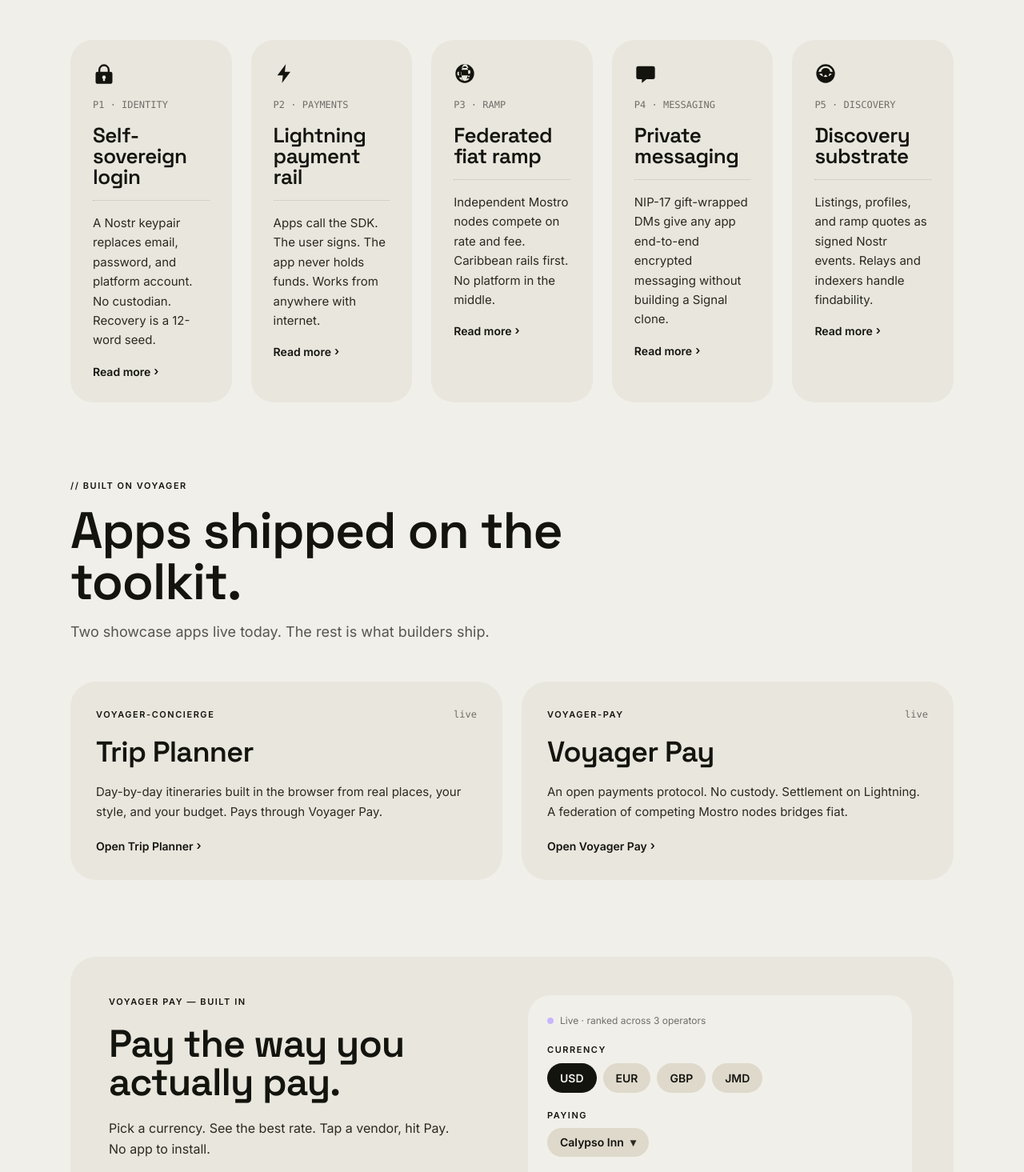
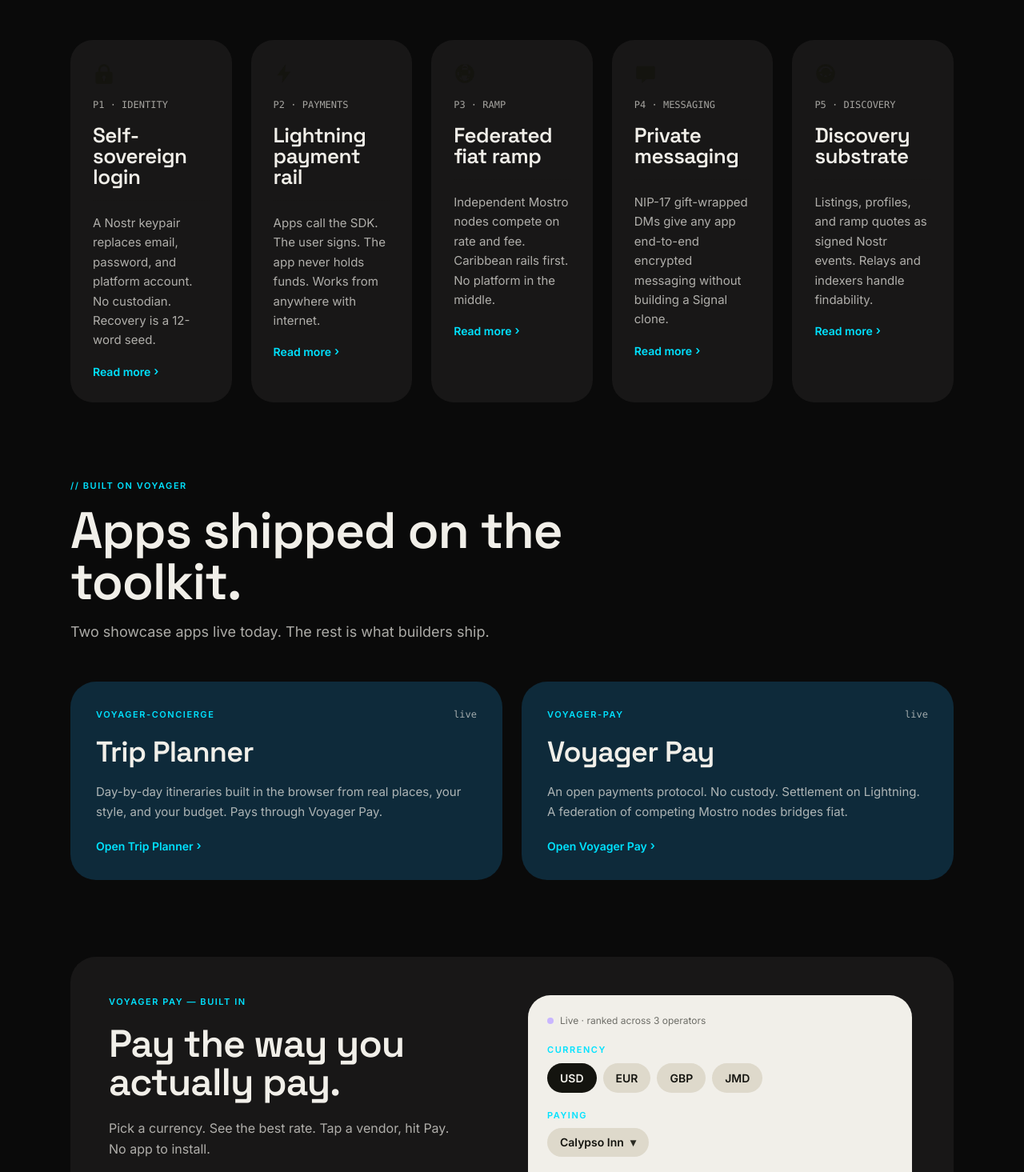
Before and after one commit to terrifickid/voyager, a SvelteKit app in the folder voyager/: page / in a window 1280 px wide. Shown: the part 1165-2630 px from the top of the page at 80% size. Built offline with nearby package versions, Linux system fonts and the light colour scheme.

Commit message:
color cool

```diff
--- a/voyager/src/lib/components/PrimitiveCard.svelte
+++ b/voyager/src/lib/components/PrimitiveCard.svelte
@@ -2,21 +2,26 @@
 	import Icon from './Icon.svelte';
 	import Divider from './Divider.svelte';
 
-	/** @type {{ id: string, code: string, title: string, body: string, icon: string, href: string }} */
-	let { id, code, title, body, icon, href } = $props();
+	/**
+	 * @typedef {'civic-ocean' | 'editorial' | 'rasta' | 'carnival-poster' | 'heritage-sepia'} Register
+	 */
+	/** @type {{ id: string, code: string, title: string, body: string, icon: string, href: string, register?: Register }} */
+	let { id, code, title, body, icon, href, register = 'editorial' } = $props();
 </script>
 
 <a
 	{id}
-	href={href}
-	class="group flex flex-col gap-4 rounded-[28px] bg-bone-100 p-7 transition-colors hover:bg-bone-200 focus-visible:outline-none focus-visible:ring-2 focus-visible:ring-ink focus-visible:ring-offset-2 focus-visible:ring-offset-bone-50"
+	{href}
+	data-register={register}
+	class="group flex flex-col gap-4 rounded-[28px] p-7 transition-colors focus-visible:outline-none focus-visible:ring-2 focus-visible:ring-ink focus-visible:ring-offset-2"
+	style="background-color: var(--register-card); color: var(--register-text);"
 >
 	<Icon name={icon} tone="ink" size={28} />
-	<span class="font-mono text-[12px] text-muted">{code}</span>
-	<h3 class="font-display text-[26px] leading-[1.05] text-ink">{title}</h3>
+	<span class="font-mono text-[12px]" style="color: var(--register-muted);">{code}</span>
+	<h3 class="font-display text-[26px] leading-[1.05]" style="color: var(--register-text);">{title}</h3>
 	<Divider />
-	<p class="text-[15px] leading-relaxed text-ink-2">{body}</p>
-	<span class="inline-flex items-center gap-1 text-[14px] font-semibold text-ink">
+	<p class="text-[15px] leading-relaxed" style="color: var(--register-on-dark-soft);">{body}</p>
+	<span class="inline-flex items-center gap-1 text-[14px] font-semibold" style="color: var(--carnival-cyan);">
 		Read more
 		<span aria-hidden="true" class="text-[1.05em] leading-none transition-transform group-hover:translate-x-0.5">›</span>
 	</span>
--- a/voyager/src/lib/components/UseCaseCard.svelte
+++ b/voyager/src/lib/components/UseCaseCard.svelte
@@ -1,17 +1,22 @@
 <script>
-	/** @type {{ id: string, code: string, title: string, body: string, href: string }} */
-	let { id, code, title, body, href } = $props();
+	/**
+	 * @typedef {'civic-ocean' | 'editorial' | 'rasta' | 'carnival-poster' | 'heritage-sepia'} Register
+	 */
+	/** @type {{ id: string, code: string, title: string, body: string, href: string, register?: Register }} */
+	let { id, code, title, body, href, register = 'editorial' } = $props();
 </script>
 
 <a
 	{id}
 	href={href}
-	class="group flex flex-col gap-3 rounded-[24px] bg-bone-100 p-6 transition-colors hover:bg-bone-200 focus-visible:outline-none focus-visible:ring-2 focus-visible:ring-ink focus-visible:ring-offset-2 focus-visible:ring-offset-bone-50"
+	data-register={register}
+	class="group flex flex-col gap-3 rounded-[24px] p-6 transition-colors focus-visible:outline-none focus-visible:ring-2 focus-visible:ring-ink focus-visible:ring-offset-2"
+	style="background-color: var(--register-card); color: var(--register-text);"
 >
-	<span class="font-mono text-[12px] text-muted">{code}</span>
-	<h3 class="font-display text-xl leading-[1.1] text-ink">{title}</h3>
-	<p class="text-[14px] leading-relaxed text-ink-2">{body}</p>
-	<span class="mt-1 inline-flex items-center gap-1 text-[13px] font-semibold text-ink">
+	<span class="font-mono text-[12px]" style="color: var(--register-muted);">{code}</span>
+	<h3 class="font-display text-xl leading-[1.1]" style="color: var(--register-text);">{title}</h3>
+	<p class="text-[14px] leading-relaxed" style="color: var(--register-on-dark-soft);">{body}</p>
+	<span class="mt-1 inline-flex items-center gap-1 text-[13px] font-semibold" style="color: var(--carnival-cyan);">
 		Open
 		<span aria-hidden="true" class="text-[1.05em] leading-none transition-transform group-hover:translate-x-0.5">›</span>
 	</span>
--- a/voyager/src/routes/+layout.svelte
+++ b/voyager/src/routes/+layout.svelte
@@ -25,7 +25,8 @@
 		}
 		if (pathname === '/principles') return 'rasta';
 		if (pathname === '/build') return 'heritage-sepia';
-		if (pathname === '/' || pathname.startsWith('/docs')) return 'editorial';
+		if (pathname === '/') return 'carnival-poster';
+		if (pathname.startsWith('/docs')) return 'editorial';
 		return 'civic-ocean';
 	}
 
--- a/voyager/src/routes/+page.svelte
+++ b/voyager/src/routes/+page.svelte
@@ -33,10 +33,10 @@
 	<title>Voyager — Caribbean-first toolkit for the region's apps</title>
 </svelte:head>
 
-<RegisterSection register="editorial">
+<RegisterSection register="carnival-poster">
 
 <!-- 1. Ribbon -->
-<div class="w-full" style="background: var(--lime); color: var(--lime-ink);">
+<div class="w-full" style="background: var(--carnival-magenta); color: var(--bone-50);">
 	<div class="mx-auto flex max-w-6xl flex-wrap items-center justify-center gap-x-3 gap-y-1 px-6 py-2.5 text-[13px] font-medium">
 		<span>
 			<span class="font-semibold">Voyager</span> — an open toolkit for building Caribbean-first apps. Now in alpha.
@@ -52,10 +52,10 @@
 <section class="mx-auto max-w-6xl px-6 pt-20 pb-20 lg:pt-28 lg:pb-28">
 	<div class="flex flex-col gap-8">
 		<span class="eyebrow">Open toolkit · Caribbean first</span>
-		<h1 class="font-display text-[56px] sm:text-[80px] lg:text-[112px] text-ink leading-[0.95] max-w-5xl">
+		<h1 class="font-display text-[56px] sm:text-[80px] lg:text-[112px] leading-[0.95] max-w-5xl" style="color: var(--register-text);">
 			An open toolkit for building Caribbean-first apps.
 		</h1>
-		<p class="max-w-2xl text-lg leading-relaxed text-ink-2">
+		<p class="max-w-2xl text-lg leading-relaxed" style="color: var(--register-on-dark-soft);">
 			Five primitives, one SDK, no platform in the middle. Voyager gives any developer in the region — or in the diaspora — the rails to ship apps that don't route through US/EU payment processors.
 		</p>
 		<div class="flex flex-wrap items-center gap-3">
@@ -74,7 +74,7 @@
 	/>
 	<div class="mt-12 grid grid-cols-1 gap-6 md:grid-cols-2 lg:grid-cols-5">
 		{#each PRIMITIVES as p (p.id)}
-			<PrimitiveCard id={p.id} code={p.code} title={p.title} body={p.body} icon={p.icon} href={p.href} />
+			<PrimitiveCard id={p.id} code={p.code} title={p.title} body={p.body} icon={p.icon} href={p.href} register="carnival-poster" />
 		{/each}
 	</div>
 </section>
@@ -89,34 +89,36 @@
 	<div class="mt-12 grid grid-cols-1 gap-6 md:grid-cols-2">
 		<a
 			href="/projects/trip-planner"
-			class="group flex flex-col gap-5 rounded-[32px] bg-bone-100 p-8 transition-colors hover:bg-bone-200"
+			class="group flex flex-col gap-5 rounded-[32px] p-8 transition-colors"
+			style="background-color: var(--register-card-teal); color: var(--register-text);"
 		>
 			<div class="flex items-center justify-between">
 				<span class="eyebrow">voyager-concierge</span>
-				<span class="font-mono text-[12px] text-muted">live</span>
+				<span class="font-mono text-[12px]" style="color: var(--register-muted);">live</span>
 			</div>
-			<h3 class="font-display text-[36px] leading-[1.05] text-ink">Trip Planner</h3>
-			<p class="text-[15px] leading-relaxed text-ink-2">
+			<h3 class="font-display text-[36px] leading-[1.05]" style="color: var(--register-text);">Trip Planner</h3>
+			<p class="text-[15px] leading-relaxed" style="color: var(--register-on-dark-soft);">
 				Day-by-day itineraries built in the browser from real places, your style, and your budget. Pays through Voyager Pay.
 			</p>
-			<span class="mt-auto inline-flex items-center gap-1 text-[14px] font-semibold text-ink">
+			<span class="mt-auto inline-flex items-center gap-1 text-[14px] font-semibold" style="color: var(--carnival-cyan);">
 				Open Trip Planner
 				<span aria-hidden="true" class="text-[1.05em] leading-none transition-transform group-hover:translate-x-0.5">›</span>
 			</span>
 		</a>
 		<a
 			href="/projects/voyager-pay"
-			class="group flex flex-col gap-5 rounded-[32px] bg-bone-100 p-8 transition-colors hover:bg-bone-200"
+			class="group flex flex-col gap-5 rounded-[32px] p-8 transition-colors"
+			style="background-color: var(--register-card-teal); color: var(--register-text);"
 		>
 			<div class="flex items-center justify-between">
 				<span class="eyebrow">voyager-pay</span>
-				<span class="font-mono text-[12px] text-muted">live</span>
+				<span class="font-mono text-[12px]" style="color: var(--register-muted);">live</span>
 			</div>
-			<h3 class="font-display text-[36px] leading-[1.05] text-ink">Voyager Pay</h3>
-			<p class="text-[15px] leading-relaxed text-ink-2">
+			<h3 class="font-display text-[36px] leading-[1.05]" style="color: var(--register-text);">Voyager Pay</h3>
+			<p class="text-[15px] leading-relaxed" style="color: var(--register-on-dark-soft);">
 				An open payments protocol. No custody. Settlement on Lightning. A federation of competing Mostro nodes bridges fiat.
 			</p>
-			<span class="mt-auto inline-flex items-center gap-1 text-[14px] font-semibold text-ink">
+			<span class="mt-auto inline-flex items-center gap-1 text-[14px] font-semibold" style="color: var(--carnival-cyan);">
 				Open Voyager Pay
 				<span aria-hidden="true" class="text-[1.05em] leading-none transition-transform group-hover:translate-x-0.5">›</span>
 			</span>
@@ -126,14 +128,14 @@
 
 <!-- 5. Voyager Pay — built in (kept verbatim) -->
 <section class="mx-auto max-w-6xl px-6 pb-24">
-	<div class="rounded-[32px] bg-bone-100 p-8 sm:p-12">
+	<div class="rounded-[32px] p-8 sm:p-12" style="background-color: var(--register-card);">
 		<div class="grid grid-cols-1 items-start gap-10 lg:grid-cols-2">
 			<div class="flex flex-col gap-5">
 				<span class="eyebrow">Voyager Pay — built in</span>
-				<h2 class="font-display text-[32px] sm:text-[40px] lg:text-[48px] text-ink leading-[1.05]">
+				<h2 class="font-display text-[32px] sm:text-[40px] lg:text-[48px] leading-[1.05]" style="color: var(--register-text);">
 					Pay the way you actually pay.
 				</h2>
-				<p class="max-w-md text-base leading-relaxed text-ink-2">
+				<p class="max-w-md text-base leading-relaxed" style="color: var(--register-on-dark-soft);">
 					Pick a currency. See the best rate. Tap a vendor, hit Pay. No app to install.
 				</p>
 				<div class="mt-2">
@@ -154,7 +156,7 @@
 	/>
 	<div class="mt-12 grid grid-cols-1 gap-4 sm:grid-cols-2 lg:grid-cols-4">
 		{#each USE_CASES as uc (uc.id)}
-			<UseCaseCard id={uc.id} code={uc.code} title={uc.title} body={uc.body} href={uc.href} />
+			<UseCaseCard id={uc.id} code={uc.code} title={uc.title} body={uc.body} href={uc.href} register="carnival-poster" />
 		{/each}
 	</div>
 	<div class="mt-10">
@@ -163,11 +165,11 @@
 </section>
 
 <!-- 7. Network stats band on night-900 -->
-<section class="bg-night-900">
+<section style="background-color: var(--carnival-ground);">
 	<div class="mx-auto max-w-6xl px-6 py-20">
 		<div class="flex flex-col gap-10">
-			<span class="text-[11px] font-semibold tracking-[0.14em] uppercase text-bone-50/70">// the network</span>
-			<h2 class="font-display text-[40px] sm:text-[56px] lg:text-[72px] text-bone-50 max-w-3xl leading-[1.02]">
+			<span class="text-[11px] font-semibold tracking-[0.14em] uppercase" style="color: var(--carnival-cyan);">// the network</span>
+			<h2 class="font-display text-[40px] sm:text-[56px] lg:text-[72px] max-w-3xl leading-[1.02]" style="color: var(--bone-50);">
 				The network gets stronger as more builders ship.
 			</h2>
 			<Divider tone="bone" />
@@ -189,36 +191,36 @@
 	<div class="grid grid-cols-1 gap-10 lg:grid-cols-[1.1fr_1fr] lg:items-center">
 		<div class="flex flex-col gap-5">
 			<span class="eyebrow">// the SDK</span>
-			<h2 class="font-display text-[40px] sm:text-[52px] lg:text-[64px] text-ink max-w-xl leading-[1.02]">
+			<h2 class="font-display text-[40px] sm:text-[52px] lg:text-[64px] max-w-xl leading-[1.02]" style="color: var(--register-text);">
 				Stripe-shaped surface, Nostr underneath.
 			</h2>
-			<p class="max-w-md text-lg leading-relaxed text-ink-2">
+			<p class="max-w-md text-lg leading-relaxed" style="color: var(--register-on-dark-soft);">
 				A handful of well-named calls. The SDK hides the keys, the wire format, and the relay fan-out.
 			</p>
 			<div class="mt-2">
 				<Cta variant="primary" href="/build">Read the SDK docs</Cta>
 			</div>
 		</div>
-		<figure class="rounded-[24px] bg-bone-200 overflow-hidden">
-			<div class="flex items-center gap-2 px-5 py-3 bg-bone-300">
-				<span class="h-2.5 w-2.5 rounded-full" style="background: var(--pastel-coral);"></span>
-				<span class="h-2.5 w-2.5 rounded-full" style="background: var(--pastel-sky);"></span>
-				<span class="h-2.5 w-2.5 rounded-full" style="background: var(--pastel-rose);"></span>
-				<span class="ml-2 font-mono text-[12px] text-ink-2">your-app.ts</span>
+		<figure class="rounded-[24px] overflow-hidden" style="background-color: var(--register-card); border: 1px solid var(--register-hair);">
+			<div class="flex items-center gap-2 px-5 py-3" style="background-color: rgba(241, 239, 233, 0.04);">
+				<span class="h-2.5 w-2.5 rounded-full" style="background: var(--carnival-magenta);"></span>
+				<span class="h-2.5 w-2.5 rounded-full" style="background: var(--carnival-gold);"></span>
+				<span class="h-2.5 w-2.5 rounded-full" style="background: var(--carnival-cyan);"></span>
+				<span class="ml-2 font-mono text-[12px]" style="color: var(--register-on-dark-soft);">your-app.ts</span>
 			</div>
-			<pre class="m-0 px-6 py-5 font-mono text-[13px] leading-[1.6] text-ink bg-bone-50 overflow-x-auto"><span class="text-muted">// identity, payments, listings, DMs</span>
-<span class="text-ink-2">const</span> me = <span class="text-ink-2">await</span> voyager.identity.create();
-<span class="text-ink-2">const</span> invoice = <span class="text-ink-2">await</span> voyager.pay.invoice(bolt11);
-<span class="text-ink-2">const</span> quotes  = <span class="text-ink-2">await</span> voyager.pay.quote(<span style="color:var(--lime-ink)">"JMD"</span>, <span style="color:var(--lime-ink)">5000</span>);
-<span class="text-ink-2">await</span> voyager.listing.create(&#123; kind: <span style="color:var(--lime-ink)">30402</span>, title, region &#125;);
-<span class="text-ink-2">await</span> voyager.dm.send(toNpub, &#123; orderId, terms &#125;);</pre>
+			<pre class="m-0 px-6 py-5 font-mono text-[13px] leading-[1.6] overflow-x-auto" style="color: var(--register-text); background-color: var(--carnival-ground);"><span style="color: var(--register-muted);">// identity, payments, listings, DMs</span>
+<span style="color: var(--carnival-cyan);">const</span> me = <span style="color: var(--carnival-cyan);">await</span> voyager.identity.create();
+<span style="color: var(--carnival-cyan);">const</span> invoice = <span style="color: var(--carnival-cyan);">await</span> voyager.pay.invoice(bolt11);
+<span style="color: var(--carnival-cyan);">const</span> quotes  = <span style="color: var(--carnival-cyan);">await</span> voyager.pay.quote(<span style="color: var(--carnival-gold);">"JMD"</span>, <span style="color: var(--carnival-gold);">5000</span>);
+<span style="color: var(--carnival-cyan);">await</span> voyager.listing.create(&#123; kind: <span style="color: var(--carnival-gold);">30402</span>, title, region &#125;);
+<span style="color: var(--carnival-cyan);">await</span> voyager.dm.send(toNpub, &#123; orderId, terms &#125;);</pre>
 		</figure>
 	</div>
 </section>
 
 <!-- 9. Docs band + final CTA -->
 <section class="mx-auto max-w-6xl px-6 pb-24">
-	<div class="rounded-[32px] bg-bone-100 p-8 sm:p-12">
+	<div class="rounded-[32px] p-8 sm:p-12" style="background-color: var(--register-card);">
 		<SectionHeader
 			eyebrow="Documentation"
 			title="Want the spec behind Voyager?"
@@ -231,11 +233,11 @@
 </section>
 
 <section class="mx-auto max-w-6xl px-6 pb-32">
-	<div class="rounded-[32px] bg-bone-100 p-10 sm:p-16 text-center">
-		<h2 class="font-display text-[40px] sm:text-[56px] lg:text-[72px] text-ink max-w-3xl mx-auto leading-[1.02]">
+	<div class="rounded-[32px] p-10 sm:p-16 text-center" style="background-color: var(--register-card-teal);">
+		<h2 class="font-display text-[40px] sm:text-[56px] lg:text-[72px] max-w-3xl mx-auto leading-[1.02]" style="color: var(--register-text);">
 			Build on rails the region actually owns.
 		</h2>
-		<p class="mt-6 max-w-xl mx-auto text-lg text-ink-2">
+		<p class="mt-6 max-w-xl mx-auto text-lg" style="color: var(--register-on-dark-soft);">
 			Five primitives. One SDK. No platform in the middle. Ship the first app that doesn't need a US bank.
 		</p>
 		<div class="mt-8 flex flex-wrap items-center justify-center gap-3">
```
